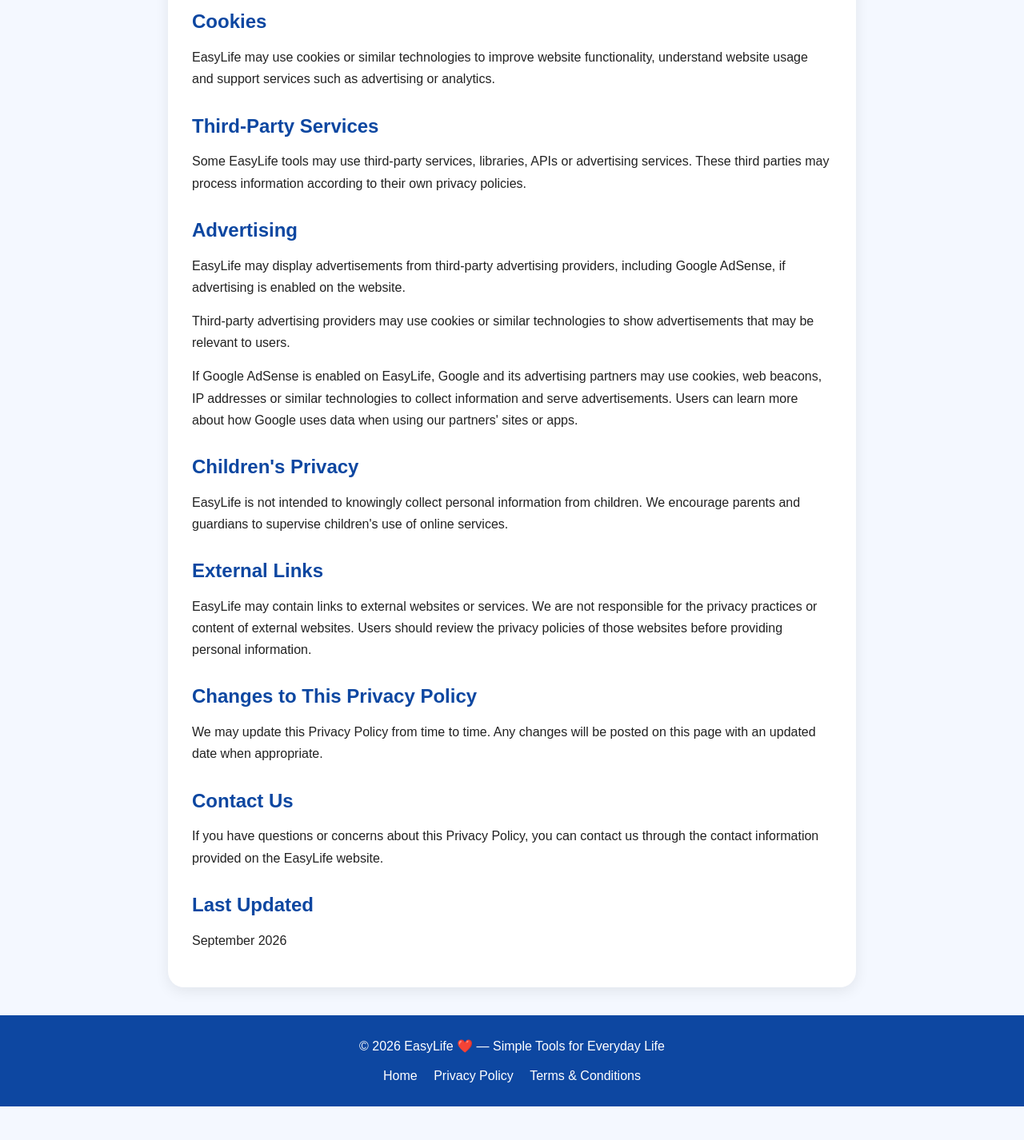
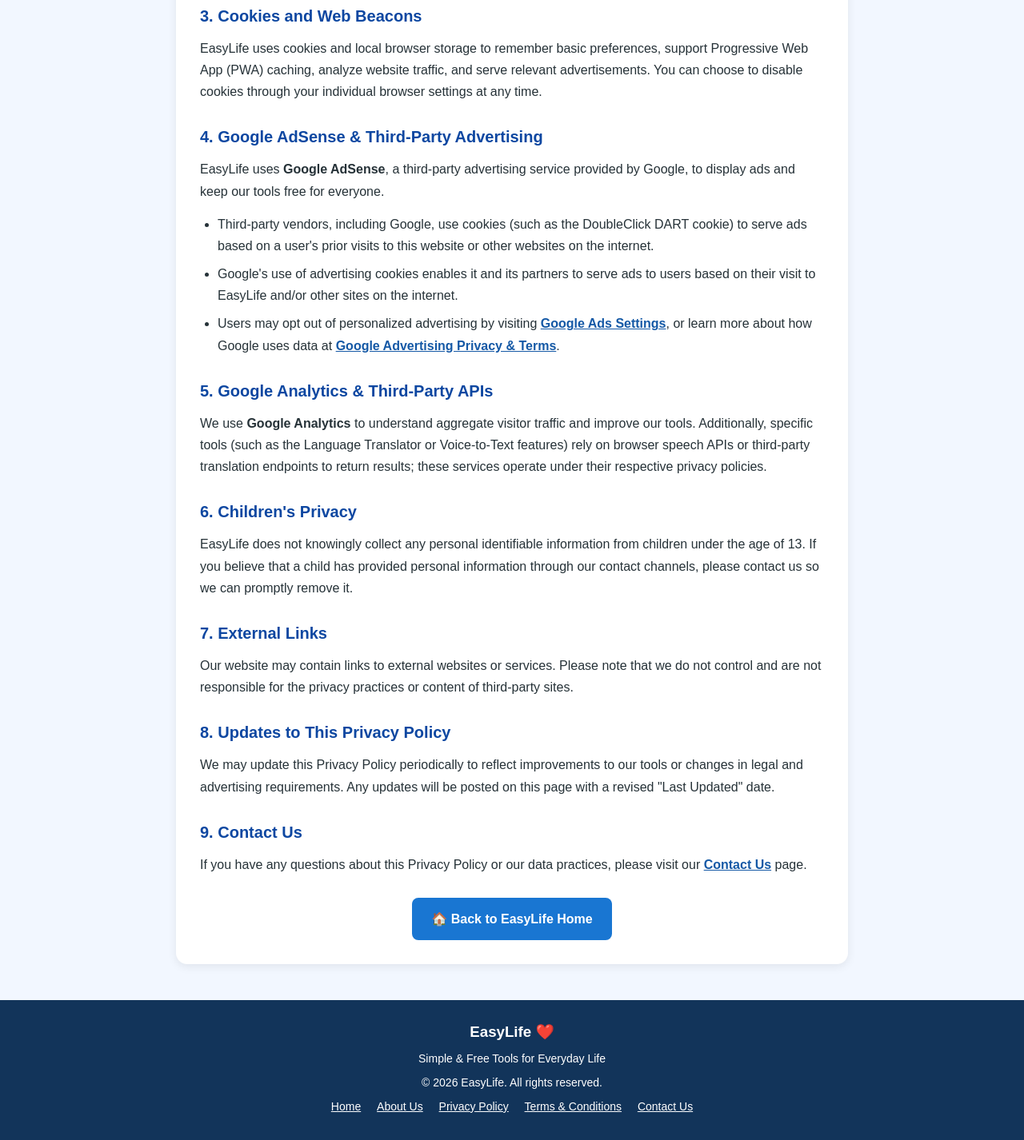
Before and after one commit to likhithadigitalsbvm15-sudo/easylife, a plain HTML site: page privacy.html in a window 1280 px wide. Shown: the part 905-2331 px from the top of the page at 80% size. Before the commit the page ends 2289 px from the top, so only its background shows below. Drawn offline with Linux system fonts and the light colour scheme.

Commit message:
Revise Privacy Policy content and styling
Updated the Privacy Policy page to reflect changes in content, structure, and styling for better clarity and user experience.

```diff
--- a/privacy.html
+++ b/privacy.html
@@ -1,294 +1,268 @@
 <!DOCTYPE html>
 <html lang="en">
+<head>
+    <meta charset="UTF-8">
+    <meta name="viewport" content="width=device-width, initial-scale=1.0">
 
-<head>
     <script async src="https://pagead2.googlesyndication.com/pagead/js/adsbygoogle.js?client=ca-pub-4584641102876506"
         crossorigin="anonymous"></script>
-<meta charset="UTF-8">
 
-<meta name="viewport" content="width=device-width, initial-scale=1.0">
-
-<title>Privacy Policy - EasyLife ❤️</title>
-
-<meta name="description"
-content="Privacy Policy for EasyLife - Free Online Tools.">
+    <title>Privacy Policy - EasyLife Online Toolbox</title>
+    <link rel="canonical" href="https://easylifetoolbox.com/privacy.html">
+    <meta name="description" content="Read the Privacy Policy for EasyLife (easylifetoolbox.com). Learn how we protect your privacy, process files locally in your browser, and use cookies for analytics and advertising.">
 
     <style>
-
-*{
-    box-sizing:border-box;
-    margin:0;
-    padding:0;
+        * {
+            box-sizing: border-box;
         }
 
-body{
-    font-family:Arial,Helvetica,sans-serif;
-    background:#f4f8ff;
-    color:#222;
-    line-height:1.7;
+        body {
+            font-family: Arial, sans-serif;
+            margin: 0;
+            background: #f2f7ff;
+            color: #263238;
+            line-height: 1.7;
         }
 
-/* Header */
-
-header{
-    background:linear-gradient(135deg,#0d47a1,#1976d2,#42a5f5);
-    color:white;
-    text-align:center;
-    padding:40px 20px;
-    border-radius:0 0 30px 30px;
+        .header {
+            background: linear-gradient(135deg, #0d47a1, #1976d2, #42a5f5);
+            color: white;
+            text-align: center;
+            padding: 32px 16px;
         }
 
-header h1{
-    font-size:34px;
-    margin-bottom:8px;
+        .header h1 {
+            margin: 0 0 8px;
+            font-size: clamp(26px, 5vw, 34px);
         }
 
-header p{
-    font-size:16px;
+        .header p {
+            margin: 0;
+            opacity: 0.95;
         }
 
-/* Main */
-
-.container{
-    max-width:900px;
-    margin:35px auto;
-    padding:0 20px;
+        .container {
+            width: calc(100% - 24px);
+            max-width: 840px;
+            margin: 28px auto;
         }
 
-.content{
-    background:white;
-    padding:30px;
-    border-radius:20px;
-    box-shadow:0 5px 18px rgba(0,0,0,.08);
+        .content {
+            background: white;
+            padding: 30px;
+            border-radius: 14px;
+            box-shadow: 0 3px 12px rgba(0, 0, 0, 0.08);
         }
 
-h2{
-    color:#0d47a1;
-    margin-top:25px;
-    margin-bottom:10px;
+        h2 {
+            color: #0d47a1;
+            margin-top: 26px;
+            margin-bottom: 10px;
+            font-size: 20px;
         }
 
-h2:first-child{
-    margin-top:0;
+        h2:first-child {
+            margin-top: 0;
         }
 
-p{
-    margin-bottom:15px;
+        p {
+            margin: 0 0 14px;
         }
 
-ul{
-    margin:10px 0 15px 25px;
+        ul {
+            margin: 8px 0 16px 22px;
+            padding: 0;
         }
 
-li{
-    margin-bottom:8px;
+        li {
+            margin-bottom: 8px;
         }
 
-a{
-    color:#1976d2;
+        .content a {
+            color: #1559a6;
+            font-weight: bold;
         }
 
-/* Footer */
-
-footer{
-    background:#0d47a1;
-    color:white;
-    text-align:center;
-    padding:25px 15px;
-    margin-top:30px;
+        .updated-badge {
+            display: inline-block;
+            background: #eaf3ff;
+            border: 1px solid #d0e3ff;
+            color: #0d47a1;
+            padding: 6px 14px;
+            border-radius: 20px;
+            font-size: 14px;
+            font-weight: bold;
+            margin-bottom: 18px;
         }
 
-footer p{
-    margin-bottom:10px;
+        .cta-wrap {
+            text-align: center;
+            margin-top: 28px;
         }
 
-footer a{
-    color:white;
-    text-decoration:none;
-    margin:0 8px;
+        .home-btn {
+            display: inline-block;
+            background: #1976d2;
+            color: white !important;
+            padding: 13px 24px;
+            border-radius: 8px;
+            font-size: 16px;
+            font-weight: bold;
+            text-decoration: none;
         }
 
-footer a:hover{
-    text-decoration:underline;
+        .home-btn:hover {
+            background: #0d47a1;
         }
 
-/* Mobile */
-
-@media(max-width:600px){
-
-    header h1{
-        font-size:28px;
+        .footer {
+            margin-top: 45px;
+            background: #12345a;
+            color: white;
+            text-align: center;
+            padding: 24px 12px;
         }
 
-    .content{
-        padding:22px;
+        .footer h3 {
+            margin: 0 0 6px;
         }
 
+        .footer p {
+            margin: 6px 0;
+            font-size: 14px;
         }
 
+        .footer a {
+            color: white;
+            margin: 0 8px;
+            text-decoration: underline;
+        }
+
+        @media (max-width: 560px) {
+            .content {
+                padding: 18px;
+            }
+
+            .home-btn {
+                width: 100%;
+            }
+        }
     </style>
-
 </head>
-
 
 <body>
 
-
-<header>
-
-    <h1>EasyLife ❤️</h1>
-
-    <p>Privacy Policy</p>
-
+    <header class="header">
+        <h1>Privacy Policy</h1>
+        <p>EasyLife ❤️ — How We Handle Data and Protect Your Privacy</p>
     </header>
 
+    <main class="container">
+        <section class="content">
 
-<main class="container">
-
-<div class="content">
-
-<h2>Privacy Policy</h2>
+            <div class="updated-badge">Last Updated: November 2026</div>
 
             <p>
-Welcome to EasyLife. We respect your privacy and are committed to protecting
-your personal information while you use our website and online tools.
+                Welcome to <strong>EasyLife</strong> (<strong>https://easylifetoolbox.com/</strong>).
+                Your privacy is important to us. This Privacy Policy explains how information is
+                handled when you visit our website and use our free online PDF, image, calculator,
+                and utility tools.
             </p>
 
+            <h2>1. Client-Side File Processing &amp; User Files</h2>
+            <p>
+                Most tools on EasyLife—including Photo to PDF, PDF to Image, PDF Compress, Document Scanner,
+                Photo Resizer, Image Converter, Calculators, Word Counter, and Password Generator—run
+                directly inside your web browser using local HTML5 and JavaScript technologies.
+            </p>
+            <ul>
+                <li><strong>No File Storage:</strong> Images, PDFs, and documents you select are processed locally on your device and are not uploaded to or stored on EasyLife servers.</li>
+                <li><strong>Sensitive Documents:</strong> We do not require user accounts, registration, or personal details to use our tools. However, we advise users to exercise caution when handling confidential documents on any public or shared device.</li>
+            </ul>
 
-<h2>Information We Collect</h2>
-
+            <h2>2. Information We Collect</h2>
             <p>
-EasyLife provides online tools such as PDF tools, image tools, calculators,
-translation tools and other utilities.
+                We do not collect personally identifiable information (such as your name, address, or phone
+                number) unless you voluntarily provide it when contacting us via our
+                <a href="contact.html">Contact Us</a> page.
+            </p>
+            <p>
+                Like most websites, standard non-personal technical data—such as browser type, device type,
+                operating system, referring pages, and general usage statistics—may be collected automatically
+                through analytics and advertising services to improve website performance.
             </p>
 
+            <h2>3. Cookies and Web Beacons</h2>
             <p>
-Most of our tools are designed to work directly in your web browser.
-Depending on the tool you use, information or files that you provide may be
-processed by your browser or by third-party services required for that tool
-to function.
+                EasyLife uses cookies and local browser storage to remember basic preferences, support
+                Progressive Web App (PWA) caching, analyze website traffic, and serve relevant advertisements.
+                You can choose to disable cookies through your individual browser settings at any time.
             </p>
 
+            <h2>4. Google AdSense &amp; Third-Party Advertising</h2>
+            <p>
+                EasyLife uses <strong>Google AdSense</strong>, a third-party advertising service provided
+                by Google, to display ads and keep our tools free for everyone.
+            </p>
+            <ul>
+                <li>Third-party vendors, including Google, use cookies (such as the DoubleClick DART cookie) to serve ads based on a user's prior visits to this website or other websites on the internet.</li>
+                <li>Google's use of advertising cookies enables it and its partners to serve ads to users based on their visit to EasyLife and/or other sites on the internet.</li>
+                <li>Users may opt out of personalized advertising by visiting <a href="https://adssettings.google.com/" target="_blank" rel="noopener noreferrer">Google Ads Settings</a>, or learn more about how Google uses data at <a href="https://policies.google.com/technologies/ads" target="_blank" rel="noopener noreferrer">Google Advertising Privacy &amp; Terms</a>.</li>
+            </ul>
 
-<h2>How We Use Information</h2>
-
+            <h2>5. Google Analytics &amp; Third-Party APIs</h2>
             <p>
-Information provided while using EasyLife may be used only as necessary to
-provide, maintain and improve our services, operate the website, prevent
-misuse and improve the user experience.
+                We use <strong>Google Analytics</strong> to understand aggregate visitor traffic and improve
+                our tools. Additionally, specific tools (such as the Language Translator or Voice-to-Text
+                features) rely on browser speech APIs or third-party translation endpoints to return results;
+                these services operate under their respective privacy policies.
             </p>
 
-
-<h2>Files and Personal Information</h2>
-
+            <h2>6. Children's Privacy</h2>
             <p>
-Some EasyLife tools may allow you to select images, PDF files or other
-documents. We do not ask you to provide sensitive personal information
-unless it is necessary for a particular service.
+                EasyLife does not knowingly collect any personal identifiable information from children
+                under the age of 13. If you believe that a child has provided personal information through
+                our contact channels, please contact us so we can promptly remove it.
             </p>
 
+            <h2>7. External Links</h2>
             <p>
-Users should avoid uploading confidential or highly sensitive documents to
-any online service unless they understand how that service processes the
-information.
+                Our website may contain links to external websites or services. Please note that we do
+                not control and are not responsible for the privacy practices or content of third-party sites.
             </p>
 
-
-<h2>Cookies</h2>
-
+            <h2>8. Updates to This Privacy Policy</h2>
             <p>
-EasyLife may use cookies or similar technologies to improve website
-functionality, understand website usage and support services such as
-advertising or analytics.
+                We may update this Privacy Policy periodically to reflect improvements to our tools or
+                changes in legal and advertising requirements. Any updates will be posted on this page
+                with a revised "Last Updated" date.
             </p>
 
-
-<h2>Third-Party Services</h2>
-
+            <h2>9. Contact Us</h2>
             <p>
-Some EasyLife tools may use third-party services, libraries, APIs or
-advertising services. These third parties may process information according
-to their own privacy policies.
+                If you have any questions about this Privacy Policy or our data practices, please visit
+                our <a href="contact.html">Contact Us</a> page.
             </p>
 
-
-<h2>Advertising</h2>
-
-<p>
-EasyLife may display advertisements from third-party advertising providers,
-including Google AdSense, if advertising is enabled on the website.
-</p>
-
-<p>
-Third-party advertising providers may use cookies or similar technologies
-to show advertisements that may be relevant to users.
-</p>
-<p>
-If Google AdSense is enabled on EasyLife, Google and its advertising partners
-may use cookies, web beacons, IP addresses or similar technologies to collect
-information and serve advertisements. Users can learn more about how Google
-uses data when using our partners' sites or apps.
-</p>
-
-<h2>Children's Privacy</h2>
-
-<p>
-EasyLife is not intended to knowingly collect personal information from
-children. We encourage parents and guardians to supervise children's use
-of online services.
-</p>
-
-
-<h2>External Links</h2>
-
-<p>
-EasyLife may contain links to external websites or services. We are not
-responsible for the privacy practices or content of external websites.
-Users should review the privacy policies of those websites before providing
-personal information.
-</p>
-
-
-<h2>Changes to This Privacy Policy</h2>
-
-<p>
-We may update this Privacy Policy from time to time. Any changes will be
-posted on this page with an updated date when appropriate.
-</p>
-
-
-<h2>Contact Us</h2>
-
-<p>
-If you have questions or concerns about this Privacy Policy, you can contact
-us through the contact information provided on the EasyLife website.
-</p>
-
-
-<h2>Last Updated</h2>
-
-<p>
-September 2026
-</p>
-
+            <div class="cta-wrap">
+                <a href="https://easylifetoolbox.com/" class="home-btn">🏠 Back to EasyLife Home</a>
             </div>
 
+        </section>
     </main>
 
-
-<footer>
-
-<p>© 2026 EasyLife ❤️ — Simple Tools for Everyday Life</p>
-
-<a href="home.html">Home</a>
-
+    <footer class="footer">
+        <h3>EasyLife ❤️</h3>
+        <p>Simple &amp; Free Tools for Everyday Life</p>
+        <p>© 2026 EasyLife. All rights reserved.</p>
+        <p>
+            <a href="https://easylifetoolbox.com/">Home</a>
+            <a href="about.html">About Us</a>
             <a href="privacy.html">Privacy Policy</a>
-
-<a href="terms.html">Terms & Conditions</a>
-
+            <a href="terms.html">Terms &amp; Conditions</a>
+            <a href="contact.html">Contact Us</a>
+        </p>
     </footer>
 
-
 </body>
-
 </html>
```
Lines whose indentation alone changed are shown as unchanged.
